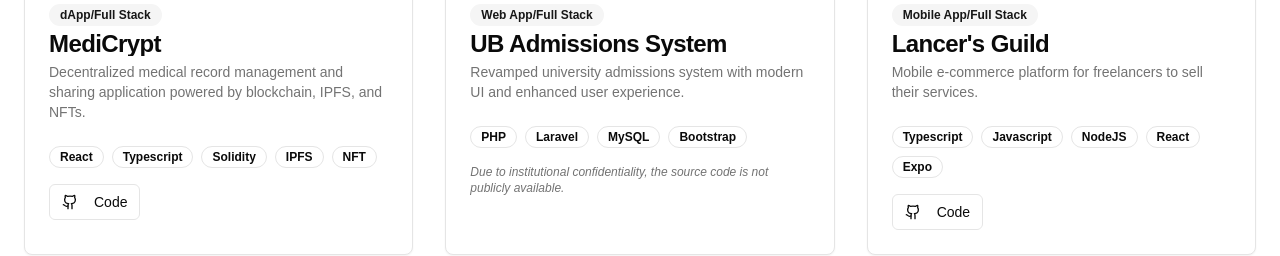
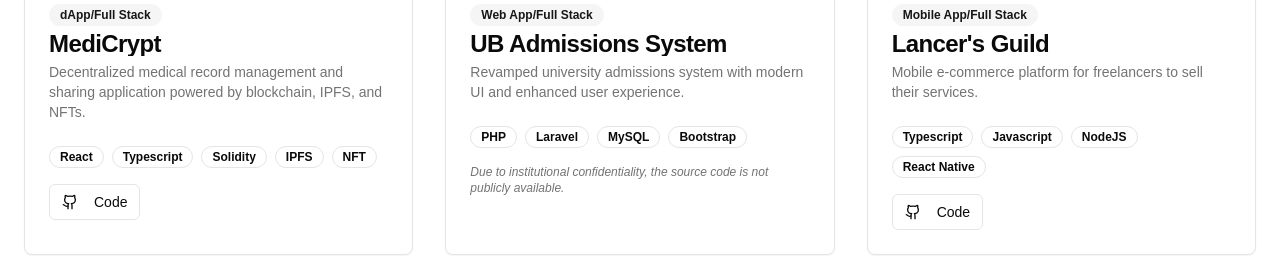
Before and after one commit to MKarloPilares/developer-portfolio, a Next.js app: page / in a window 1280 px wide. Shown: the part 1580-1836 px from the top of the page. Built offline with nearby package versions, Linux system fonts and the light colour scheme.

Commit message:
removed-expo

```diff
--- a/portfolio.tsx
+++ b/portfolio.tsx
@@ -46,7 +46,7 @@ export default function Portfolio() {
       description:
         "Mobile e-commerce platform for freelancers to sell their services.",
       image: "/LG.png",
-      technologies: ["Typescript", "Javascript", "NodeJS", "React", "Expo"],
+      technologies: ["Typescript", "Javascript", "NodeJS", "React Native"],
       github: "https://github.com/MKarloPilares/Lancers-Guild",
       category: "Mobile App/Full Stack",
     },
@@ -83,7 +83,7 @@ export default function Portfolio() {
     { category: "Frontend", items: ["React", "Next.js", "Bootstrap", "Typescript", "Javascript", "HTML/CSS"] },
     { category: "Backend", items: ["Node.js", "Python", "PHP", "Laravel"]},
     {category: "Blockchain", items: ["Solidity"]},
-    { category: "Mobile", items: ["React Native", "Expo"] },
+    { category: "Mobile", items: ["React Native"] },
     { category: "Database", items: ["MySQL"] },
     {category: "Version Control", items: ["Git", "GitHub"]},
   ]
```
